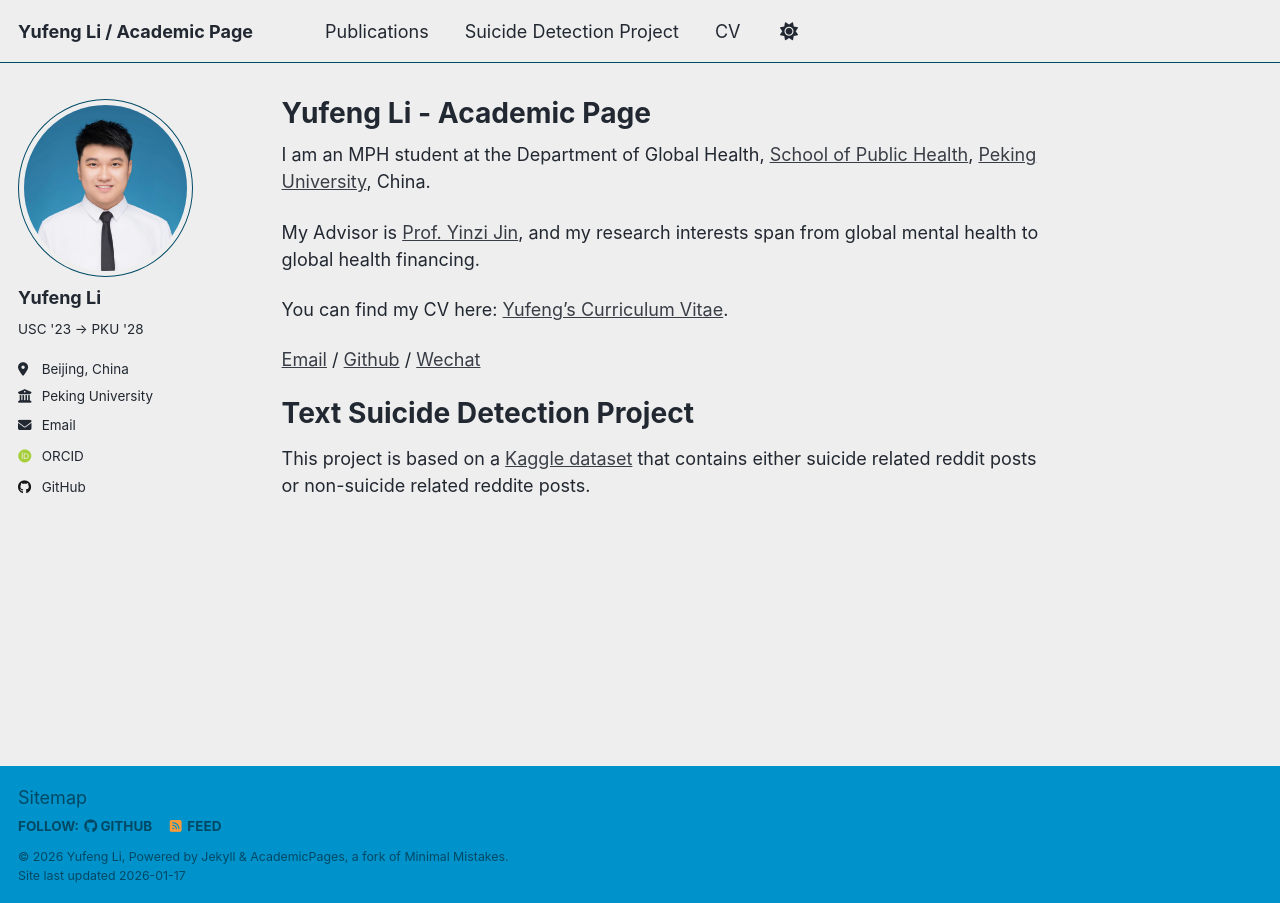
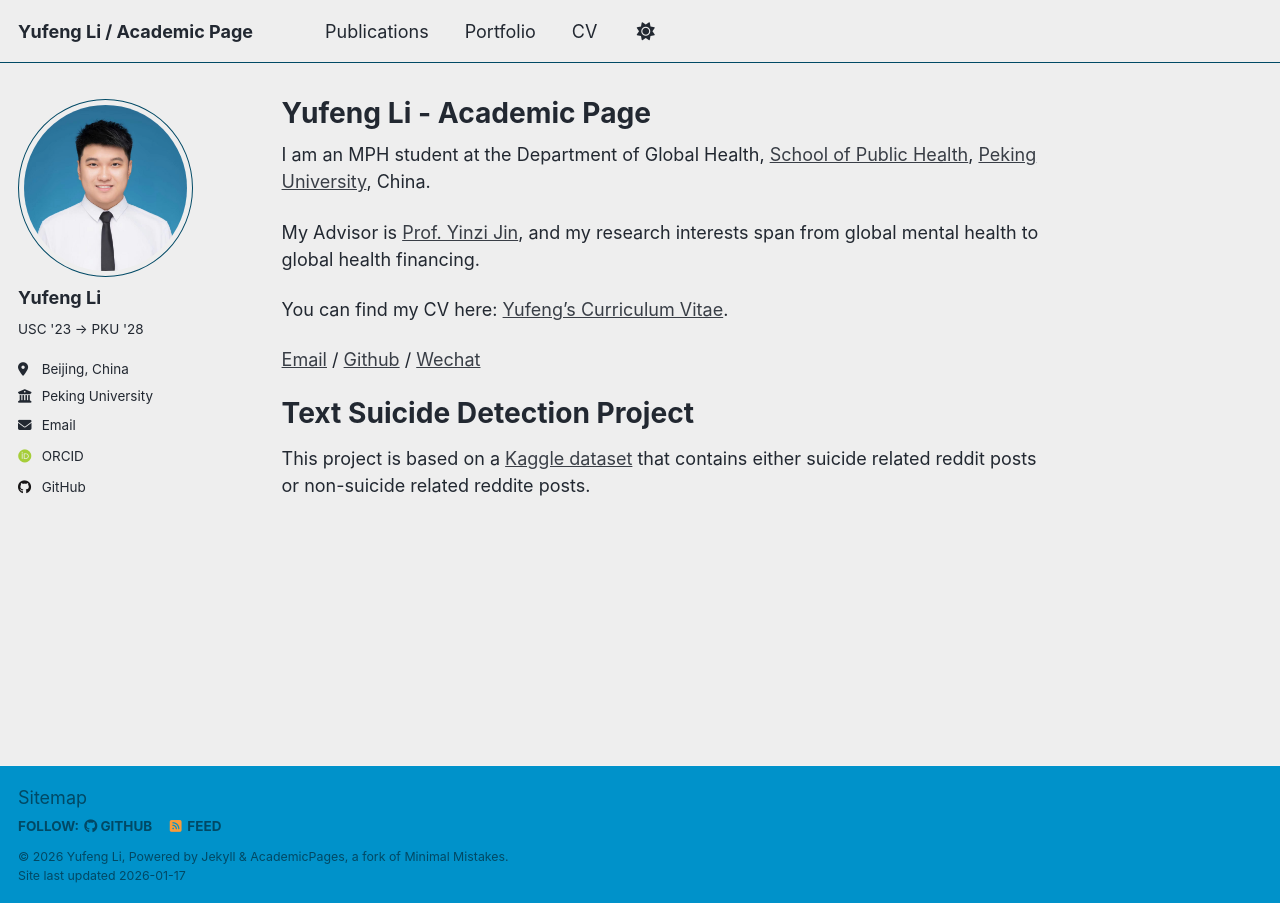
Before and after one commit to yfli0324/yfli0324.github.io, a Jekyll site: the page built from _pages/about.md, in a window 1280 px wide. Built offline with Jekyll 4.4.1, drawn with Linux system fonts in a browser that asks for light colours; some web fonts are replaced; a script that is not in the unit is left out.

Commit message:
Update navigation.yml

```diff
--- a/_data/navigation.yml
+++ b/_data/navigation.yml
@@ -17,7 +17,7 @@ main:
   #- title: "Teaching"
   #  url: /teaching/
 
-  - title: "Suicide Detection Project"
+  - title: "Portfolio"
     url: /portfolio/
 
   # title: "Blog Posts"
```
